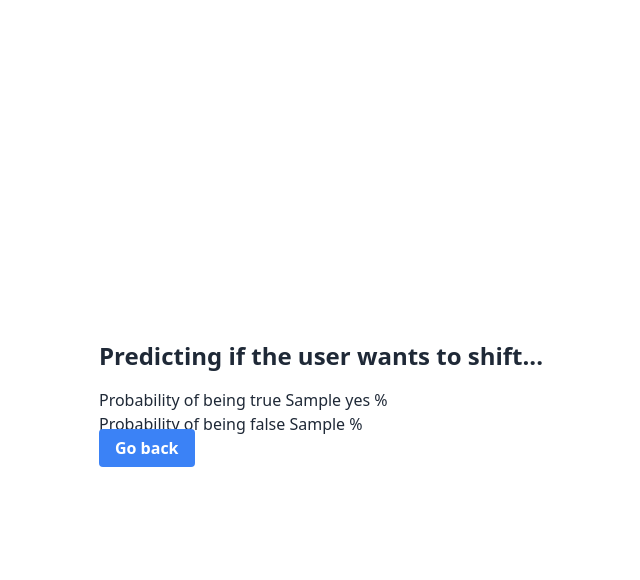
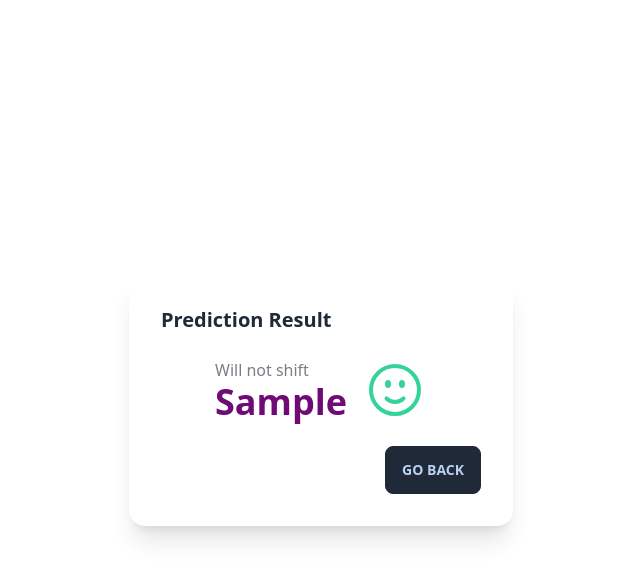
Before and after one commit to comskie/datamining, a Flask app: template templates/predict.html in a window 1280 px wide. Shown: the top 580 px of the page, without its empty margins (319-959 px from the left). Run offline with Flask 2, Linux system fonts and the light colour scheme; the template is opened without the code that fills it: most values are stand-ins (such as "Sample title", 1, 10 or a date in 2020); style sheets or scripts are compiled from the project's sources; parts of the project's set-up code (start-up, migrations or seed data) failed here and were passed over; some libraries are stand-ins or nearby versions.

Commit message:
Update predict.html

```diff
--- a/templates/predict.html
+++ b/templates/predict.html
@@ -2,21 +2,44 @@
 
 
 {% block main %}
-<div class="min-h-screen flex justify-center items-center w-full">
-
-    <div>
-        <h1 class="text-2xl font-bold mb-4">Predicting if the user wants to shift...</h1>
-        Probability of being true {{ yes }} %
-        <div>
-            Probability of being false
-            {{ no }} %
-        </div>
-        <div>
-            {{ message }}
-        </div>
-        <div>
-            <a href="{{ url_for('index') }}" class="bg-blue-500 hover:bg-blue-700 text-white font-bold py-2 px-4 rounded">Go back</a>
+    <div class="min-h-screen flex justify-center items-center w-full">
+        <div class="card w-96 bg-base-100 shadow-xl">
+            <div class="card-body">
+                <div class="card-title">Prediction Result</div>
+                <div class="flex justify-center items-center flex-col">
+                    <div>
+                        <div class="stat">
+                            <div class="stat-figure {{ 'text-success' if not shift else 'text-error' }}">
+                                {% if not shift %}
+                                    <svg xmlns="http://www.w3.org/2000/svg" fill="none" viewBox="0 0 24 24"
+                                         stroke-width="1.5" stroke="currentColor" class="w-16 h-16 inline-block">
+                                        <path stroke-linecap="round" stroke-linejoin="round"
+                                              d="M15.182 15.182a4.5 4.5 0 01-6.364 0M21 12a9 9 0 11-18 0 9 9 0 0118 0zM9.75 9.75c0 .414-.168.75-.375.75S9 10.164 9 9.75 9.168 9 9.375 9s.375.336.375.75zm-.375 0h.008v.015h-.008V9.75zm5.625 0c0 .414-.168.75-.375.75s-.375-.336-.375-.75.168-.75.375-.75.375.336.375.75zm-.375 0h.008v.015h-.008V9.75z"></path>
+                                    </svg>
+                                {% else %}
+                                    <svg xmlns="http://www.w3.org/2000/svg" fill="none" viewBox="0 0 24 24"
+                                         stroke-width="1.5" stroke="currentColor" class="w-16 h-16 inline-block">
+                                        <path stroke-linecap="round" stroke-linejoin="round"
+                                              d="M15.182 16.318A4.486 4.486 0 0012.016 15a4.486 4.486 0 00-3.198 1.318M21 12a9 9 0 11-18 0 9 9 0 0118 0zM9.75 9.75c0 .414-.168.75-.375.75S9 10.164 9 9.75 9.168 9 9.375 9s.375.336.375.75zm-.375 0h.008v.015h-.008V9.75zm5.625 0c0 .414-.168.75-.375.75s-.375-.336-.375-.75.168-.75.375-.75.375.336.375.75zm-.375 0h.008v.015h-.008V9.75z"></path>
+                                    </svg>
+                                {% endif %}
+                            </div>
+                            <div class="stat-title">Will {% if not shift %} not {% endif %} shift</div>
+                            <div class="stat-value text-primary">
+                                {% if not shift %}
+                                    {{ no }}
+                                {% else %}
+                                    {{ yes }}
+                                {% endif %}
+                            </div>
+                            <div class="stat-desc">{{ message }}</div>
+                        </div>
+                    </div>
+                </div>
+                <div class="card-actions justify-end">
+                    <a href="{{ url_for('index') }}" role="button" class="btn">Go back</a>
+                </div>
+            </div>
         </div>
     </div>
-</div>
 {% endblock %}
```
